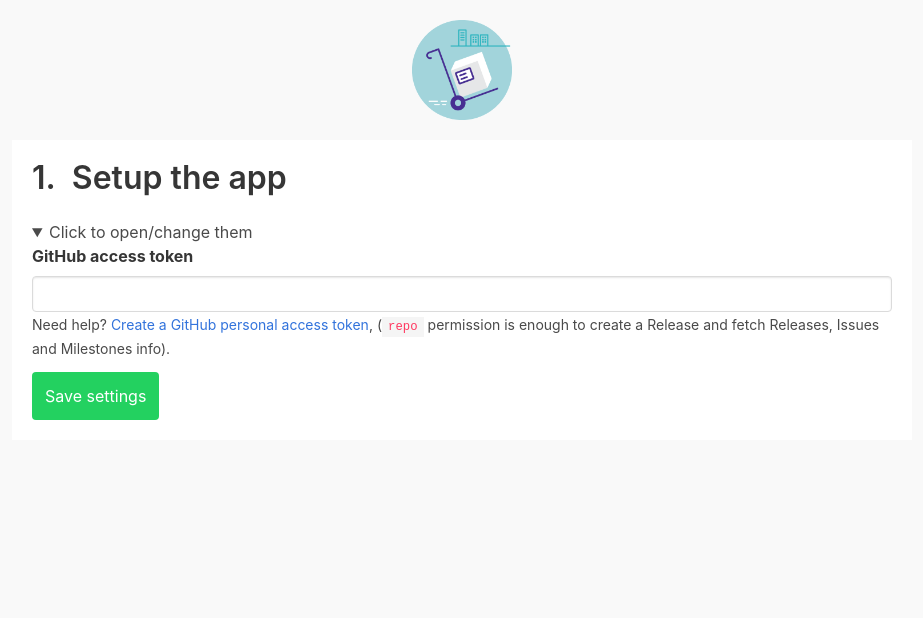
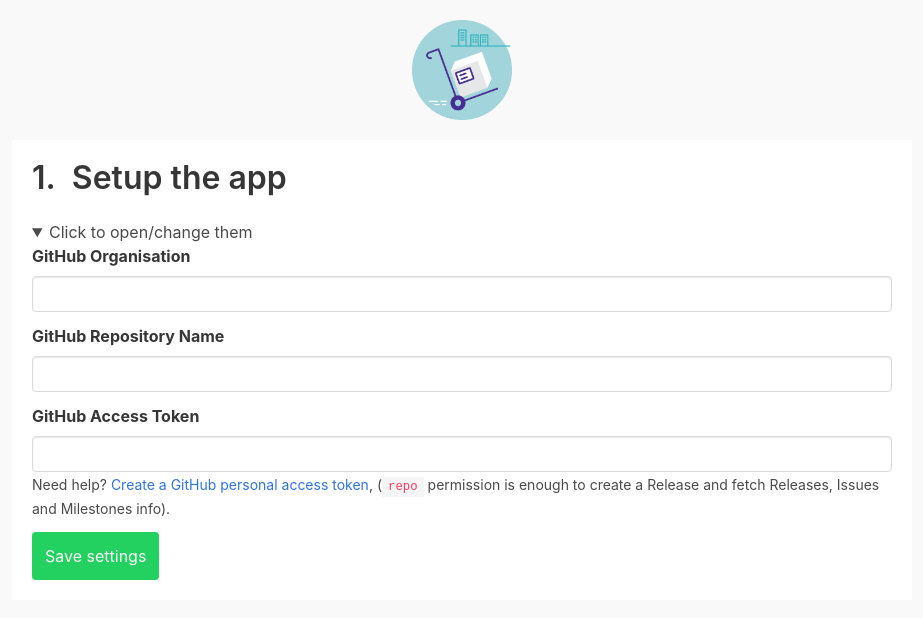
Before and after one commit to InteractionDesignFoundation/shipper, a Vue app: page / in a window 1280 px wide. Shown: the top 618 px of the page, without its empty margins (178-1101 px from the left). Built offline with nearby package versions, Linux system fonts and the light colour scheme.

Commit message:
Store GitHub organisation and repo

```diff
--- a/src/components/Settings.vue
+++ b/src/components/Settings.vue
@@ -6,8 +6,39 @@
 
       <form @submit.prevent="save">
         <div class="field">
+          <label for="githubOrganisation" class="label"
+            >GitHub Organisation</label
+          >
+          <div class="control">
+            <input
+              id="githubOrganisation"
+              v-model="githubOrganisation"
+              class="input"
+              type="text"
+              required
+            />
+          </div>
+        </div>
+
+        <div class="field">
+          <label for="githubRepository" class="label"
+            >GitHub Repository Name</label
+          >
+          <div class="control">
+            <input
+              id="githubRepository"
+              v-model="githubRepository"
+              class="input"
+              type="text"
+              required
+            />
+          </div>
+        </div>
+
+
+        <div class="field">
           <label for="githubAccessToken" class="label"
-            >GitHub access token</label
+            >GitHub Access Token</label
           >
           <div class="control">
             <input
@@ -47,12 +78,14 @@
   props: {},
   data() {
     return {
+      githubOrganisation: localStorage.getItem('githubOrganisation') || '',
+      githubRepository: localStorage.getItem('githubRepository') || '',
       githubAccessToken: localStorage.getItem('githubAccessToken') || '',
       areSettingsOpen: true,
     }
   },
   mounted: function() {
-    const areSettingsSaved = this.githubAccessToken
+    const areSettingsSaved = this.githubOrganisation && this.githubRepository && this.githubAccessToken
     if (areSettingsSaved) {
       this.areSettingsOpen = false
       this.emitEventWithSettings()
@@ -60,11 +93,15 @@
   },
   methods: {
     save: function() {
+      localStorage.setItem('githubOrganisation', this.githubOrganisation)
+      localStorage.setItem('githubRepository', this.githubRepository)
       localStorage.setItem('githubAccessToken', this.githubAccessToken)
       this.emitEventWithSettings()
     },
     emitEventWithSettings: function() {
       this.$emit('settings-set', {
+        githubOrganisation: this.githubOrganisation,
+        githubRepository: this.githubRepository,
         githubAccessToken: this.githubAccessToken,
       })
     },
```
